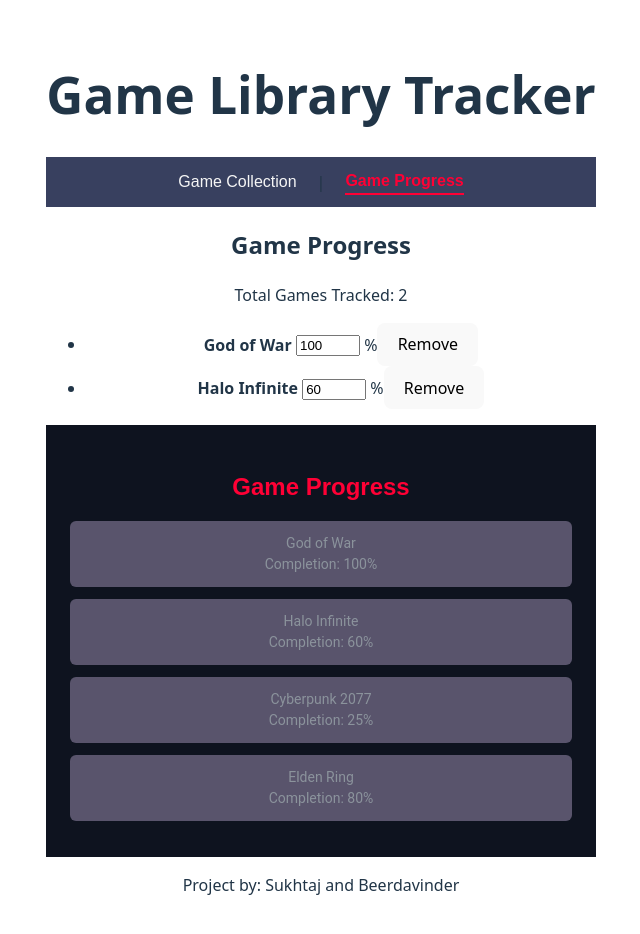
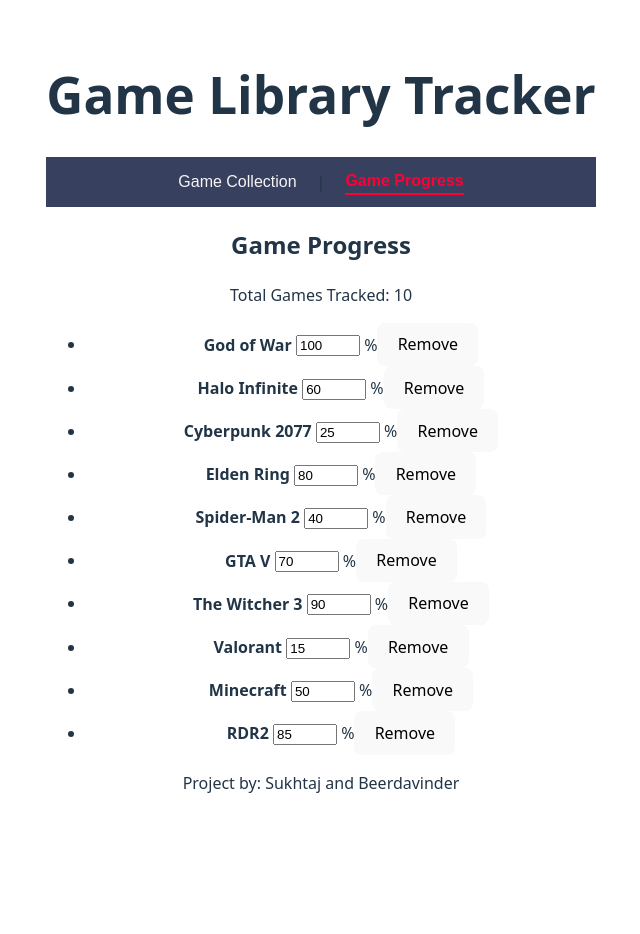
Before and after one commit to Sukhtaj00/Game_Library, a React (Vite) app: page /progress in a window 1280 px wide. Shown: the top 934 px of the page, without its empty margins (319-959 px from the left). After the commit the page ends 843 px from the top, so only its background shows below. Built offline with nearby package versions, Linux system fonts and the light colour scheme.

Commit message:
made some changes in game progress page

```diff
--- a/src/components/pages/game_progress_pages.tsx
+++ b/src/components/pages/game_progress_pages.tsx
@@ -1,35 +1,24 @@
-import React from "react";
-import type { Game } from "../../App";
-import GameProgress from "../game_progress/game_progress";
+import { useGames } from "../../hooks/useGames";
 
-type Props = {
-  games: Game[];
-  setGames: React.Dispatch<React.SetStateAction<Game[]>>;
-  totalGames: number;
-};
+/**
+ * GameProgressPage
+ *
+ * This component uses the hook-service-repository architecture.
+ * It retrieves shared data using the useGames hook.
+ * Business logic is handled in the service layer.
+ */
 
-function GameProgressPage({ games, setGames, totalGames }: Props) {
-  function updateCompletion(index: number, value: number) {
-    const updatedGames = [...games];
-    updatedGames[index] = {
-      ...updatedGames[index],
-      completion: value,
-    };
-    setGames(updatedGames);
-  }
-
-  function handleRemoveGame(index: number) {
-    setGames(games.filter((_, i) => i !== index));
-  }
+function GameProgressPage() {
+  const { games, updateCompletion, removeGame } = useGames();
 
   return (
     <>
       <h2>Game Progress</h2>
-<p>Total Games Tracked: {totalGames}</p>
+      <p>Total Games Tracked: {games.length}</p>
 
       <ul>
-        {games.map((game, index) => (
-<li key={index}>
+        {games.map((game) => (
+          <li key={game.id}>
             <strong>{game.title}</strong>{" "}
             <input
               type="number"
@@ -37,15 +26,16 @@
               max="100"
               value={game.completion}
               onChange={(e) =>
-                updateCompletion(index, Number(e.target.value))
+                updateCompletion(game.id, Number(e.target.value))
               }
             />{" "}
             %
-<button onClick={() => handleRemoveGame(index)}>Remove</button>
+            <button onClick={() => removeGame(game.id)}>
+              Remove
+            </button>
           </li>
         ))}
       </ul>
-<GameProgress />
     </>
   );
 }
```
Lines whose indentation alone changed are shown as unchanged.
